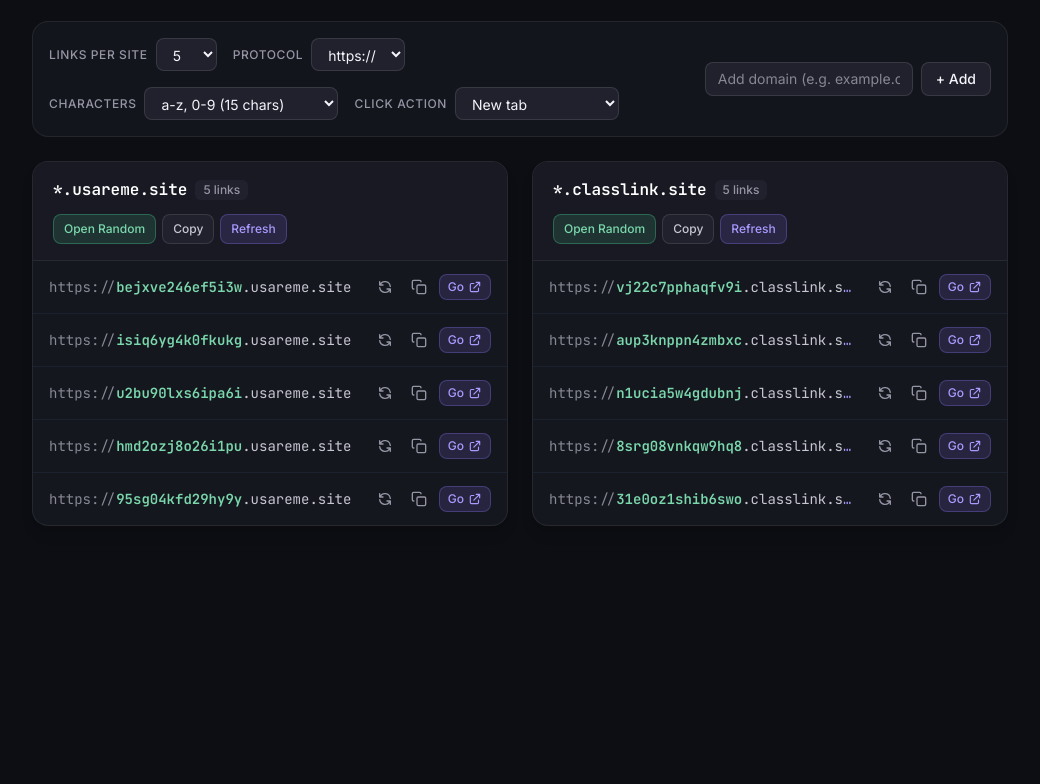
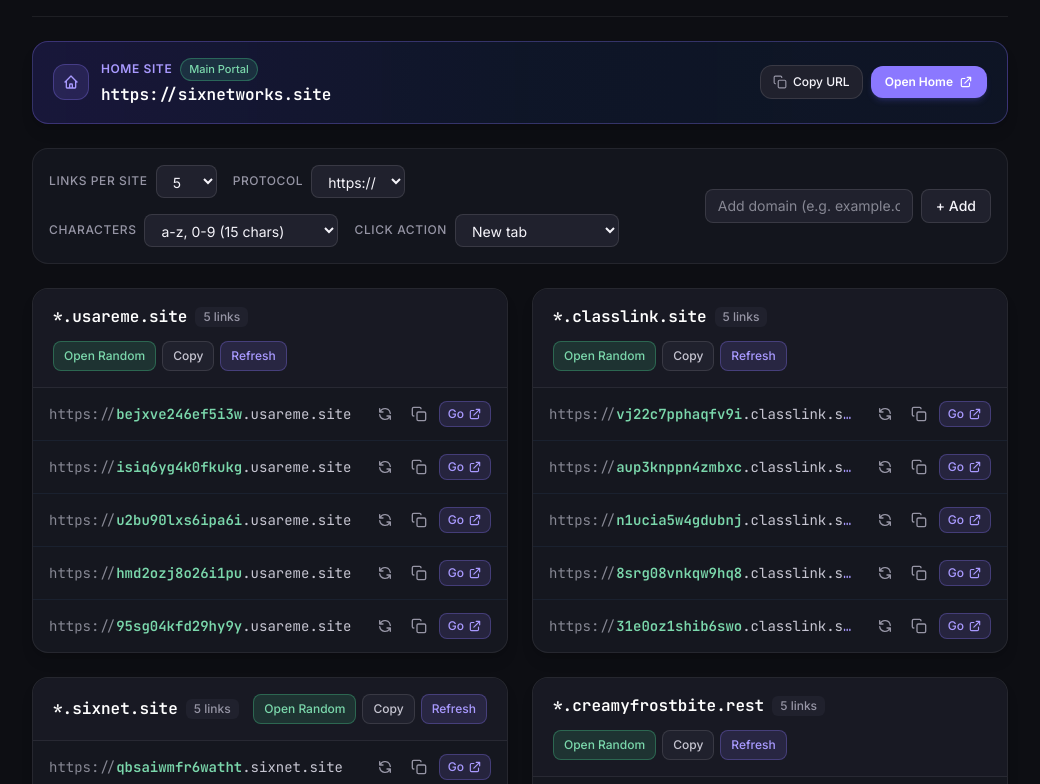
Before and after one commit to daisupply/6ixnetworks, a website: page linkgen.html in a window 1280 px wide. Shown: the part 184-968 px from the top of the page, without its empty margins (120-1160 px from the left). Before the commit the page ends 800 px from the top, so only its background shows below. Drawn offline with nearby package versions, Linux system fonts and the light colour scheme.

Commit message:
linkgen: add sixnet.site + creamyfrostbite.rest domains, home-site banner for sixnetworks.site (copy/open, open-mode aware), saved-prefs auto-merge new defaults; platform fixes preserved (violet tokens, iOS 16px floor, viewport-fit=cover, reduced-motion guard)

```diff
--- a/linkgen.html
+++ b/linkgen.html
@@ -2,8 +2,8 @@
 <html lang="en">
 <head>
   <meta charset="UTF-8" />
-  <meta name="viewport" content="width=device-width, initial-scale=1.0" />
-  <title>Wildcard Link Generator — usareme.site &amp; classlink.site</title>
+  <meta name="viewport" content="width=device-width, initial-scale=1.0, viewport-fit=cover" />
+  <title>Wildcard Link Generator — usareme.site, classlink.site, sixnet.site &amp; creamyfrostbite.rest</title>
   <script src="https://cdn.tailwindcss.com/3.4.17"></script>
   <link rel="preconnect" href="https://fonts.googleapis.com" />
   <link rel="preconnect" href="https://fonts.gstatic.com" crossorigin />
@@ -24,6 +24,8 @@
     body {
       font-family: 'Inter', system-ui, -apple-system, sans-serif;
     }
+    /* iOS focus-zoom floor: form controls below 16px trigger auto-zoom on focus */
+    input, textarea, select { font-size: 16px; }
     /* 6ix design tokens (Stage 8): this file is standalone (no GALAXY_CSS),
        so the platform token values are applied as literals over the
        Tailwind slate/indigo utilities. Doubled classes outrank the
@@ -91,7 +93,7 @@
     @media (prefers-reduced-motion: reduce) {
       *, *::before, *::after { animation-duration: .01ms !important; animation-iteration-count: 1 !important; transition-duration: .01ms !important; scroll-behavior: auto !important; }
     }
-  </style>
+    </style>
 </head>
 <body class="bg-slate-950 text-slate-100 min-h-screen antialiased selection:bg-indigo-500/30 selection:text-indigo-200">
   <div class="max-w-5xl mx-auto px-4 sm:px-6 py-8 sm:py-12">
@@ -104,7 +106,7 @@
         </div>
         <h1 class="text-2xl sm:text-3xl font-bold tracking-tight text-white">Wildcard Site Links</h1>
         <p class="text-sm text-slate-400 mt-1">
-          Instant random 15-character wildcard URLs for <span class="font-mono text-slate-300">*.usareme.site</span> and <span class="font-mono text-slate-300">*.classlink.site</span>.
+          Instant random 15-character wildcard URLs for <span class="font-mono text-slate-300">*.usareme.site</span>, <span class="font-mono text-slate-300">*.classlink.site</span>, <span class="font-mono text-slate-300">*.sixnet.site</span>, and <span class="font-mono text-slate-300">*.creamyfrostbite.rest</span>.
         </p>
       </div>
       <div class="flex flex-wrap items-center gap-2.5">
@@ -131,6 +133,56 @@
         </button>
       </div>
     </header>
+
+    <!-- Home Site Banner -->
+    <section class="mt-6 p-4 sm:px-5 rounded-2xl bg-gradient-to-r from-indigo-950/70 via-slate-900/90 to-slate-900/80 border border-indigo-500/30 flex flex-col sm:flex-row sm:items-center justify-between gap-3 shadow-lg">
+      <div class="flex items-center gap-3 min-w-0">
+        <div class="w-9 h-9 rounded-xl bg-indigo-500/15 border border-indigo-500/30 flex items-center justify-center text-indigo-300 shrink-0">
+          <svg class="w-4 h-4" fill="none" stroke="currentColor" stroke-width="2" viewBox="0 0 24 24">
+            <path stroke-linecap="round" stroke-linejoin="round" d="M3 12l2-2m0 0l7-7 7 7M5 10v10a1 1 0 001 1h3m10-11l2 2m-2-2v10a1 1 0 01-1 1h-3m-6 0a1 1 0 001-1v-4a1 1 0 011-1h2a1 1 0 011 1v4a1 1 0 001 1m-6 0h6" />
+          </svg>
+        </div>
+        <div class="min-w-0">
+          <div class="flex items-center gap-2">
+            <span class="text-xs font-semibold uppercase tracking-wider text-indigo-300">Home Site</span>
+            <span class="px-2 py-0.5 rounded-full bg-emerald-500/15 border border-emerald-500/30 text-emerald-300 text-[11px] font-medium">Main Portal</span>
+          </div>
+          <a
+            id="home-site-link"
+            href="https://sixnetworks.site"
+            target="_blank"
+            rel="noopener noreferrer"
+            data-redirect-url="https://sixnetworks.site"
+            class="block font-mono text-sm sm:text-base font-semibold text-white hover:text-indigo-200 hover:underline truncate mt-0.5"
+          >
+            https://sixnetworks.site
+          </a>
+        </div>
+      </div>
+      <div class="flex items-center gap-2 shrink-0">
+        <button
+          id="copy-home-btn"
+          type="button"
+          class="inline-flex items-center gap-1.5 px-3 py-2 rounded-xl bg-slate-800 hover:bg-slate-700 text-slate-200 text-xs font-medium border border-slate-700/80 transition cursor-pointer"
+        >
+          <svg class="w-3.5 h-3.5 text-slate-400" fill="none" stroke="currentColor" stroke-width="2" viewBox="0 0 24 24">
+            <rect x="9" y="9" width="13" height="13" rx="2" ry="2"></rect>
+            <path d="M5 15H4a2 2 0 0 1-2-2V4a2 2 0 0 1 2-2h9a2 2 0 0 1 2 2v1"></path>
+          </svg>
+          Copy URL
+        </button>
+        <button
+          id="open-home-btn"
+          type="button"
+          class="inline-flex items-center gap-1.5 px-3.5 py-2 rounded-xl bg-indigo-600 hover:bg-indigo-500 text-white text-xs font-semibold shadow-md shadow-indigo-500/20 transition cursor-pointer"
+        >
+          <span>Open Home</span>
+          <svg class="w-3.5 h-3.5" fill="none" stroke="currentColor" stroke-width="2" viewBox="0 0 24 24">
+            <path stroke-linecap="round" stroke-linejoin="round" d="M10 6H6a2 2 0 00-2 2v10a2 2 0 002 2h10a2 2 0 002-2v-4M14 4h6m0 0v6m0-6L10 14" />
+          </svg>
+        </button>
+      </div>
+    </section>
 
     <!-- Controls Bar -->
     <section class="mt-6 p-4 rounded-2xl bg-slate-900/70 border border-slate-800/80 flex flex-col md:flex-row md:items-center justify-between gap-4">
@@ -216,7 +268,8 @@
     };
 
     const SUBDOMAIN_LENGTH = 15;
-    const DEFAULT_DOMAINS = ['usareme.site', 'classlink.site'];
+    const HOME_SITE_URL = 'https://sixnetworks.site';
+    const DEFAULT_DOMAINS = ['usareme.site', 'classlink.site', 'sixnet.site', 'creamyfrostbite.rest'];
 
     const state = {
       domains: [...DEFAULT_DOMAINS],
@@ -233,7 +286,14 @@
         if (!raw) return;
         const parsed = JSON.parse(raw);
         if (Array.isArray(parsed.domains) && parsed.domains.length > 0) {
-          state.domains = parsed.domains;
+          // Ensure all default domains are included even if saved preferences predate new defaults
+          const mergedDomains = [...parsed.domains];
+          DEFAULT_DOMAINS.forEach((defaultDomain) => {
+            if (!mergedDomains.includes(defaultDomain)) {
+              mergedDomains.push(defaultDomain);
+            }
+          });
+          state.domains = mergedDomains;
         }
         if ([1, 3, 5, 10, 15].includes(Number(parsed.linksPerSite))) {
           state.linksPerSite = Number(parsed.linksPerSite);
@@ -402,6 +462,12 @@
       document.getElementById('charset-select').value = state.charset;
       document.getElementById('open-mode-select').value = state.openMode;
 
+      const linkTarget = state.openMode === 'same-tab' ? '_top' : '_blank';
+      const homeLink = document.getElementById('home-site-link');
+      if (homeLink) {
+        homeLink.target = linkTarget;
+      }
+
       const grid = document.getElementById('domains-grid');
       grid.innerHTML = '';
 
@@ -411,7 +477,6 @@
         }
         const subdomains = state.generated[domain];
         const isDefault = DEFAULT_DOMAINS.includes(domain);
-        const linkTarget = state.openMode === 'same-tab' ? '_top' : '_blank';
 
         const card = document.createElement('section');
         card.className = 'rounded-2xl bg-slate-900/80 border border-slate-800 overflow-hidden flex flex-col shadow-lg';
@@ -547,6 +612,21 @@
       showToast('Generated fresh 15-character wildcard links');
     });
 
+    document.getElementById('home-site-link').addEventListener('click', (e) => {
+      if (state.openMode === 'same-tab') {
+        e.preventDefault();
+        openRedirect(HOME_SITE_URL);
+      }
+    });
+
+    document.getElementById('copy-home-btn').addEventListener('click', () => {
+      copyText(HOME_SITE_URL, 'Copied home site URL to clipboard');
+    });
+
+    document.getElementById('open-home-btn').addEventListener('click', () => {
+      openRedirect(HOME_SITE_URL);
+    });
+
     document.getElementById('copy-all-btn').addEventListener('click', () => {
       const allUrls = [];
       state.domains.forEach((domain) => {
```
